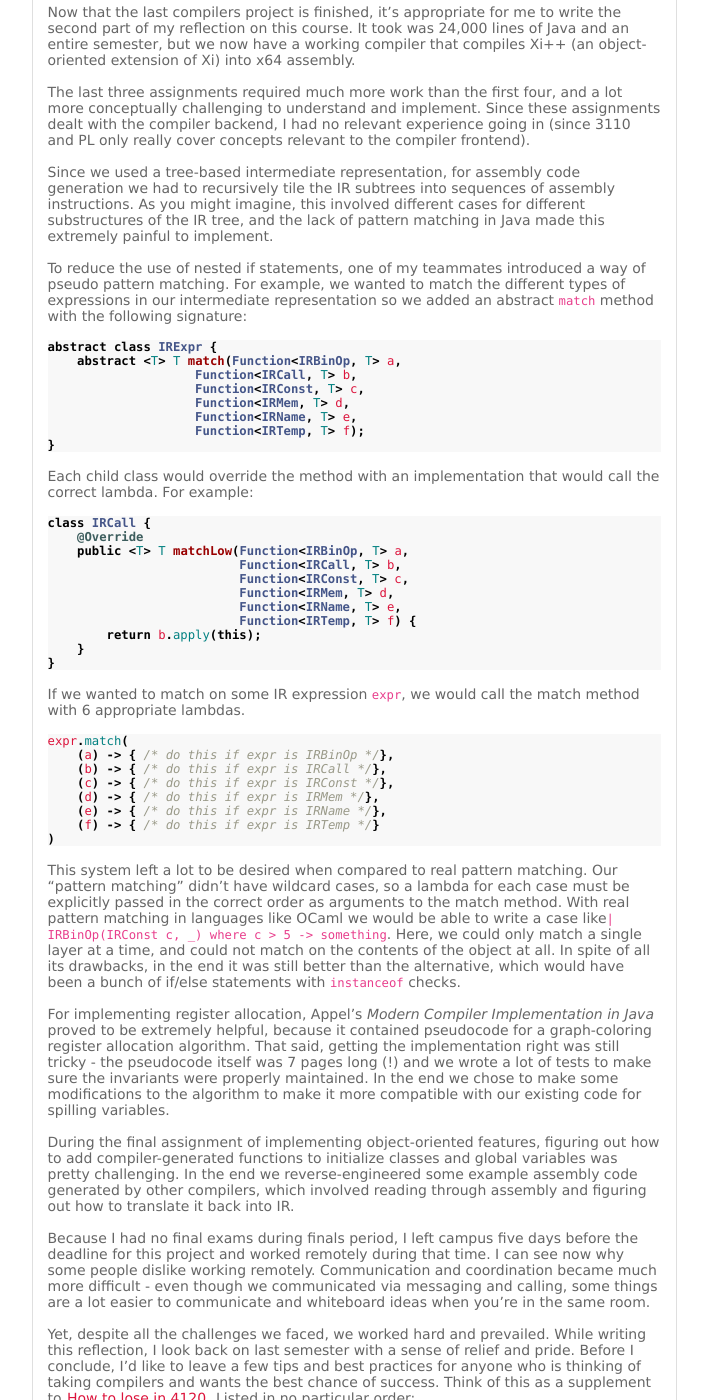
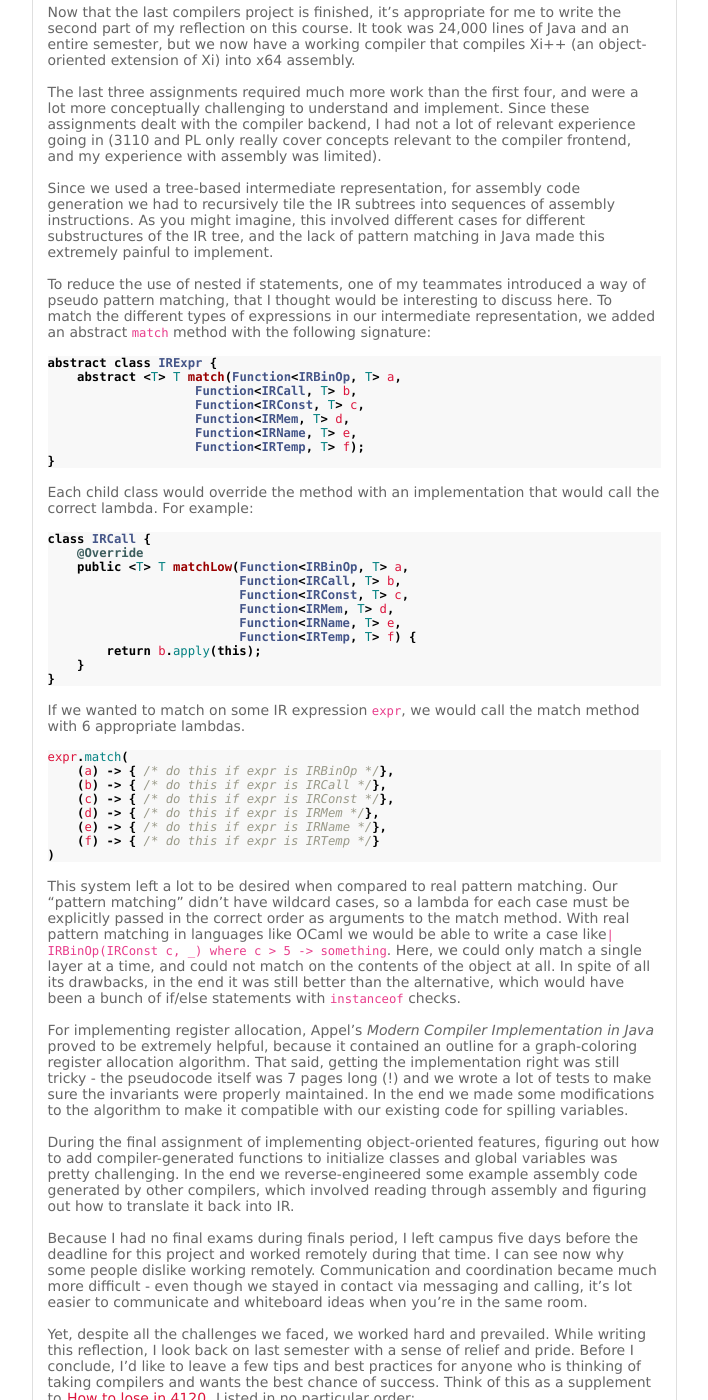
Before and after one commit to yangdanny97/yangdanny97.github.io, a Jekyll site: the page built from _posts/2019-05-26-compilers-2.md, in a window 1280 px wide and 1400 px high, scrolled down 255 px. Shown: the whole window, without its empty margins (286-994 px from the left). Built offline with Jekyll 4.4.1, drawn with Linux system fonts in a browser that asks for light colours.

Commit message:
fix typo

````diff
--- a/_posts/2019-05-26-compilers-2.md
+++ b/_posts/2019-05-26-compilers-2.md
@@ -7,12 +7,11 @@
 
 Now that the last compilers project is finished, it's appropriate for me to write the second part of my reflection on this course. It took was 24,000 lines of Java and an entire semester, but we now have a working compiler that compiles Xi++ (an object-oriented extension of Xi) into x64 assembly.
 
-The last three assignments required much more work than the first four, and a lot more conceptually challenging to understand and implement. Since these assignments dealt with the compiler backend, I had no relevant experience going in (since 3110 and PL only really cover concepts relevant to the compiler frontend).
+The last three assignments required much more work than the first four, and were a lot more conceptually challenging to understand and implement. Since these assignments dealt with the compiler backend, I had not a lot of relevant experience going in (3110 and PL only really cover concepts relevant to the compiler frontend, and my experience with assembly was limited).
 
 Since we used a tree-based intermediate representation, for assembly code generation we had to recursively tile the IR subtrees into sequences of assembly instructions. As you might imagine, this involved different cases for different substructures of the IR tree, and the lack of pattern matching in Java made this extremely painful to implement.
 
-To reduce the use of nested if statements, one of my teammates introduced a way of pseudo pattern matching.
-For example, we wanted to match the different types of expressions in our intermediate representation so we added an abstract `match` method with the following signature:
+To reduce the use of nested if statements, one of my teammates introduced a way of pseudo pattern matching, that I thought would be interesting to discuss here. To match the different types of expressions in our intermediate representation, we added an abstract `match` method with the following signature:
 
 ``` java
 abstract class IRExpr {
@@ -56,11 +55,11 @@
 
 This system left a lot to be desired when compared to real pattern matching. Our "pattern matching" didn't have wildcard cases, so a lambda for each case must be explicitly passed in the correct order as arguments to the match method. With real pattern matching in languages like OCaml we would be able to write a case like`| IRBinOp(IRConst c, _) where c > 5 -> something`. Here, we could only match a single layer at a time, and could not match on the contents of the object at all. In spite of all its drawbacks, in the end it was still better than the alternative, which would have been a bunch of if/else statements with `instanceof` checks.
 
-For implementing register allocation, Appel's _Modern Compiler Implementation in Java_ proved to be extremely helpful, because it contained pseudocode for a graph-coloring register allocation algorithm. That said, getting the implementation right was still tricky - the pseudocode itself was 7 pages long (!) and we wrote a lot of tests to make sure the invariants were properly maintained. In the end we chose to make some modifications to the algorithm to make it more compatible with our existing code for spilling variables.
+For implementing register allocation, Appel's _Modern Compiler Implementation in Java_ proved to be extremely helpful, because it contained an outline for a graph-coloring register allocation algorithm. That said, getting the implementation right was still tricky - the pseudocode itself was 7 pages long (!) and we wrote a lot of tests to make sure the invariants were properly maintained. In the end we made some modifications to the algorithm to make it compatible with our existing code for spilling variables.
 
 During the final assignment of implementing object-oriented features, figuring out how to add compiler-generated functions to initialize classes and global variables was pretty challenging. In the end we reverse-engineered some example assembly code generated by other compilers, which involved reading through assembly and figuring out how to translate it back into IR.
 
-Because I had no final exams during finals period, I left campus five days before the deadline for this project and worked remotely during that time. I can see now why some people dislike working remotely. Communication and coordination became much more difficult - even though we communicated via messaging and calling, some things are a lot easier to communicate and whiteboard ideas when you're in the same room.
+Because I had no final exams during finals period, I left campus five days before the deadline for this project and worked remotely during that time. I can see now why some people dislike working remotely. Communication and coordination became much more difficult - even though we stayed in contact via messaging and calling, it's lot easier to communicate and whiteboard ideas when you're in the same room.
 
 Yet, despite all the challenges we faced, we worked hard and prevailed. While writing this reflection, I look back on last semester with a sense of relief and pride. Before I conclude, I'd like to leave a few tips and best practices for anyone who is thinking of taking compilers and wants the best chance of success. Think of this as a supplement to [How to lose in 4120](http://www.cs.cornell.edu/courses/cs4120/2019sp/project/how-to-lose.html). Listed in no particular order:
 
````
